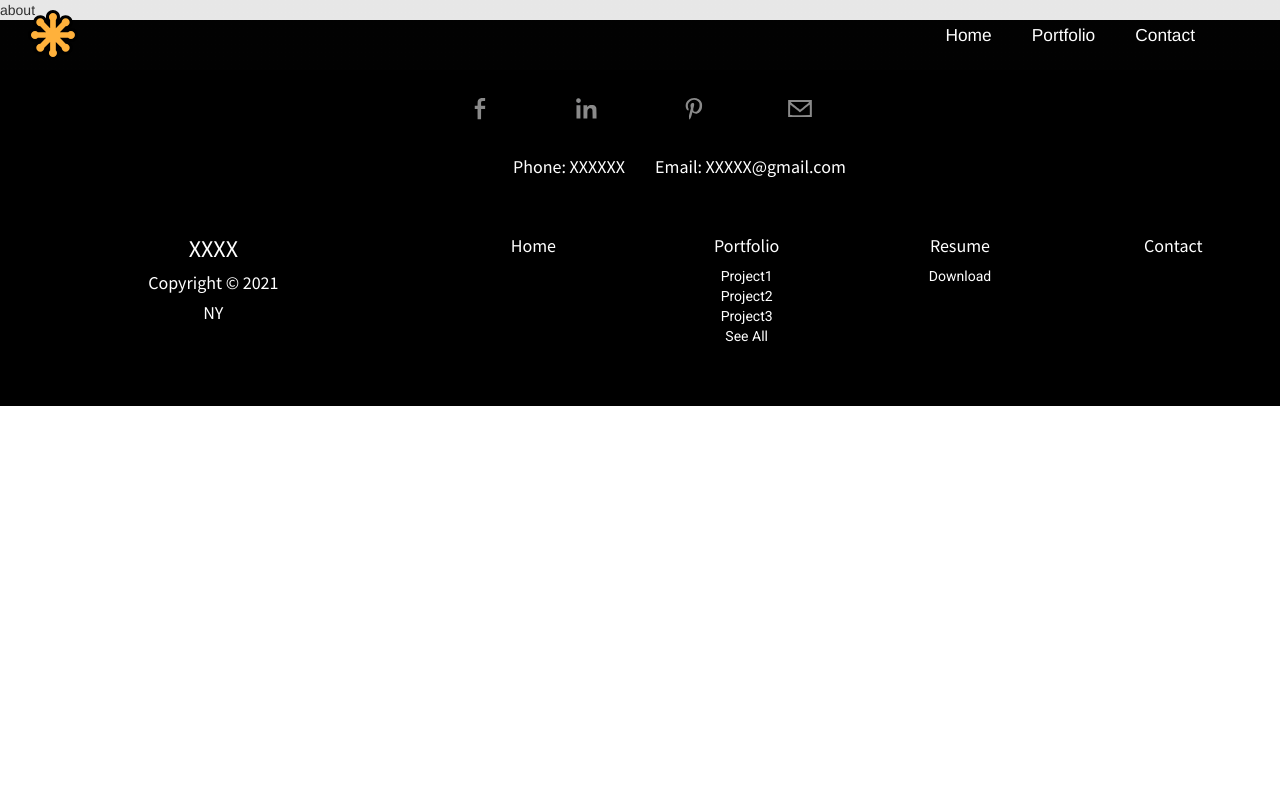
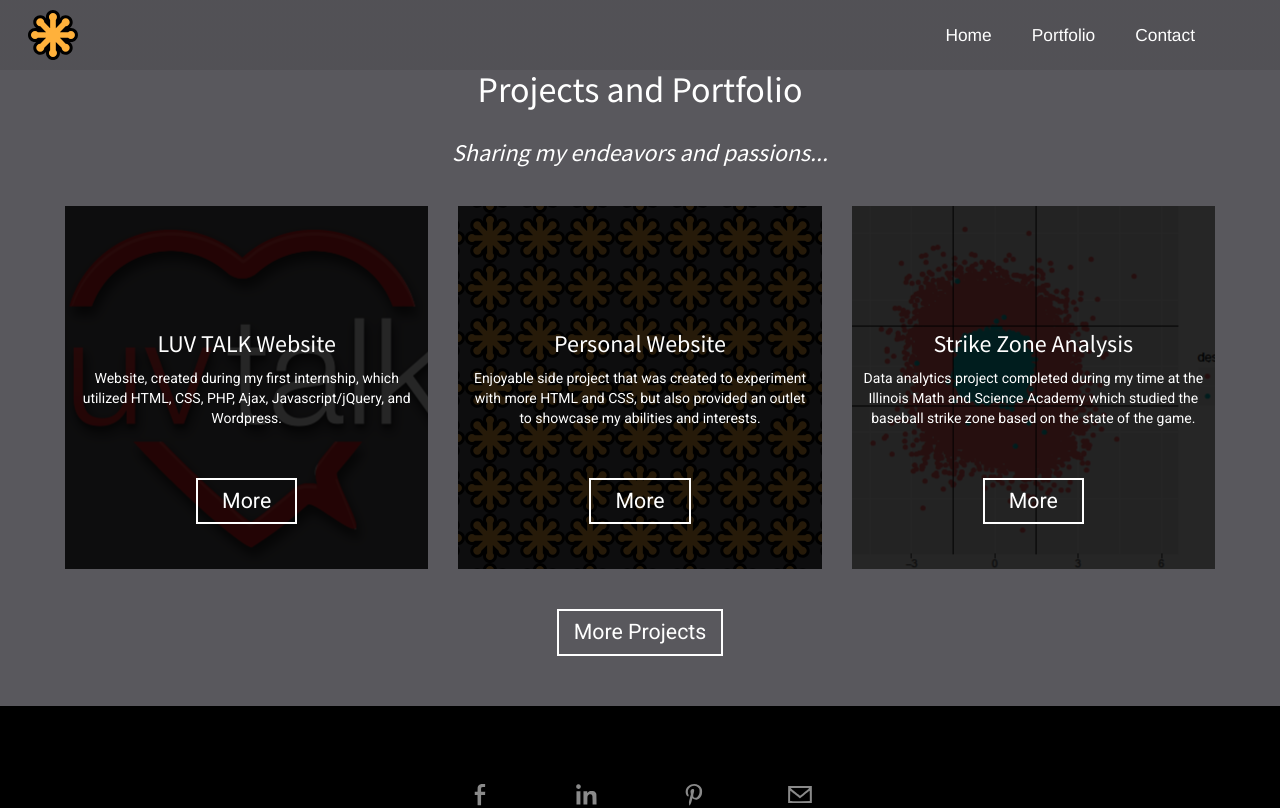
Before and after one commit to FaBioLeeNA/WebsiteTemplate, a React (Create React App) app: page /portfolio in a window 1280 px wide. Shown: the top 808 px of the page. Built offline with nearby package versions, Linux system fonts and the light colour scheme.

Commit message:
implemented PortfolioPage

```diff
--- a/src/App.js
+++ b/src/App.js
@@ -2,6 +2,7 @@ import NavBar from "./components/NavBar";
 import { BrowserRouter as Router, Switch, Route } from "react-router-dom";
 import HomePage from "./pages/HomePage";
 import ContactPage from "./pages/ContactPage";
+import PortfolioPage from "./pages/PortfolioPage";
 import Footer from "./components/Footer";
 
 function App() {
@@ -11,7 +12,7 @@ function App() {
         <NavBar></NavBar>
         <Switch>
           <Route exact path="/portfolio">
-            about
+            <PortfolioPage></PortfolioPage>
           </Route>
           <Route exact path="/contact">
             <ContactPage></ContactPage>
--- /dev/null
+++ b/src/pages/PortfolioPage.js
@@ -0,0 +1,8 @@
+import React from "react";
+import Projects from "../components/Projects";
+
+const PortfolioPage = () => {
+  return <Projects></Projects>;
+};
+
+export default PortfolioPage;
```
